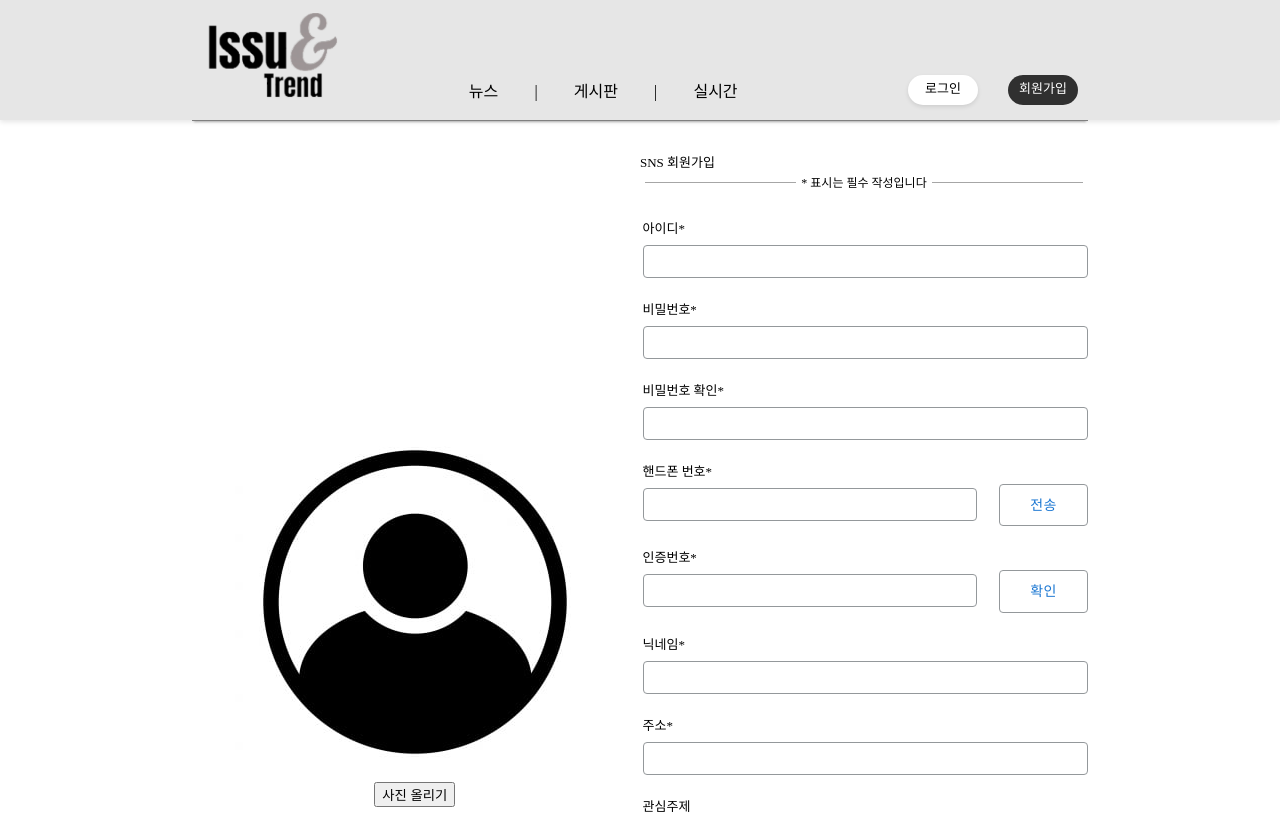
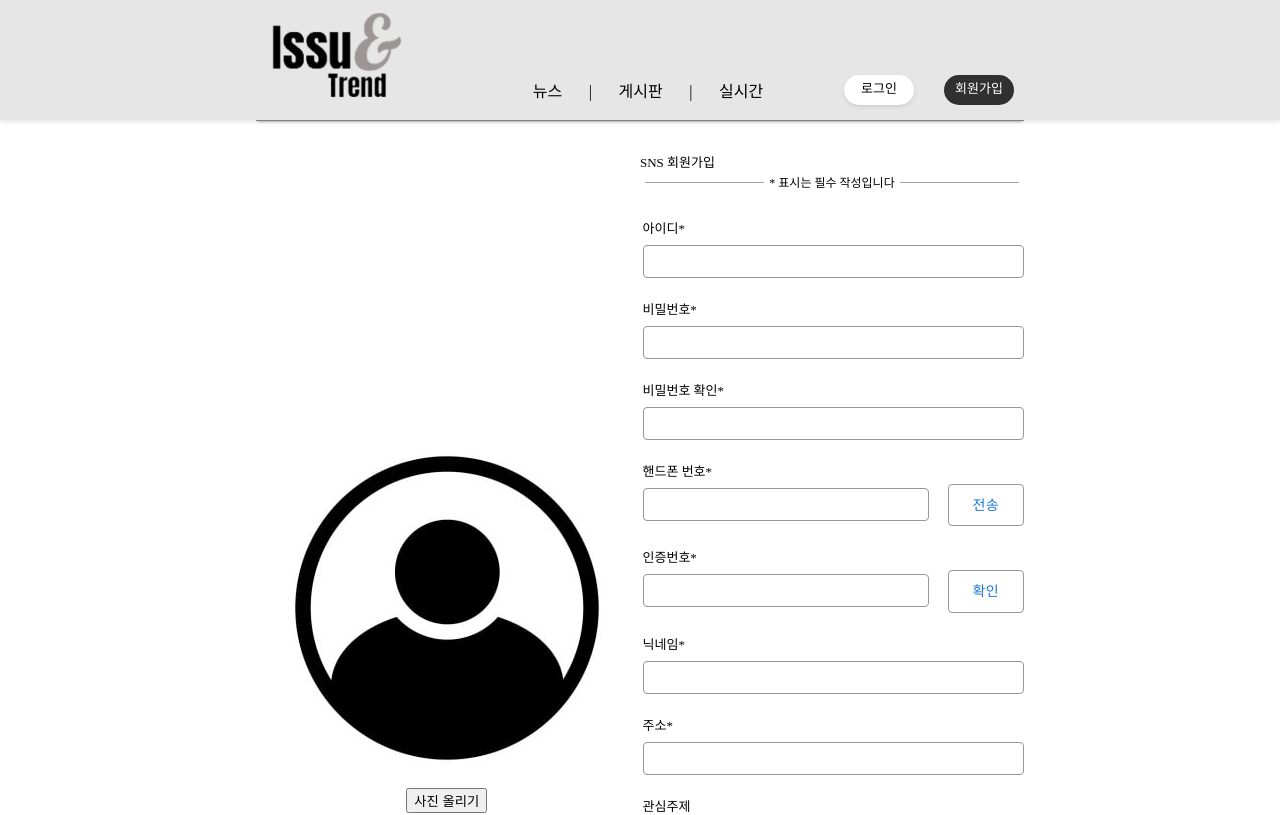
Before and after one commit to yusabeom/issue-trend-react, a React (Create React App) app: page /join in a window 1280 px wide. Shown: the top 815 px of the page. Built offline with nearby package versions, Linux system fonts and the light colour scheme.

Commit message:
Modify: App.css --> aspect-ratio

```diff
--- a/src/App.css
+++ b/src/App.css
@@ -19,7 +19,7 @@ input {
 
 /* 콘텐츠의 너비를 70%, 가운데로 배치 */
 .aspect-ratio {
-  width: 70%;
+  width: 60%;
   margin: 0 auto;
   margin-top: 2%;
 }
--- a/src/styles/Header.module.scss
+++ b/src/styles/Header.module.scss
@@ -7,10 +7,8 @@
   background-color: $main;
   box-shadow: 0 2px 5px rgba(0, 0, 0, 0.1);
 
-
-
   .headerContainer {
-        width: 70%;
+    width: 60%;
     margin: 0 auto;
     background-image: '../../../assets/img/grey.jpg';
     display: flex;
@@ -19,8 +17,6 @@
     padding-bottom: 20px;
     border-bottom: solid 1px gray;
     box-shadow: 0 3px 2px -2px rgb(177, 177, 177);
-
-
   }
 
   .headerItem {
@@ -40,7 +36,6 @@
       color: grey;
     }
   }
-
 
   .btnGroup {
     display: flex;
@@ -74,11 +69,8 @@
   .btn2 {
     color: white;
     background-color: $darkBackground;
-
   }
   .btn2:hover {
-        color: grey
+    color: grey;
   }
-
-
 }
```
Lines whose indentation alone changed are shown as unchanged.
